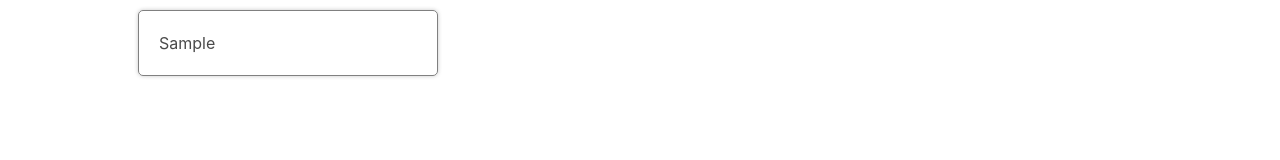
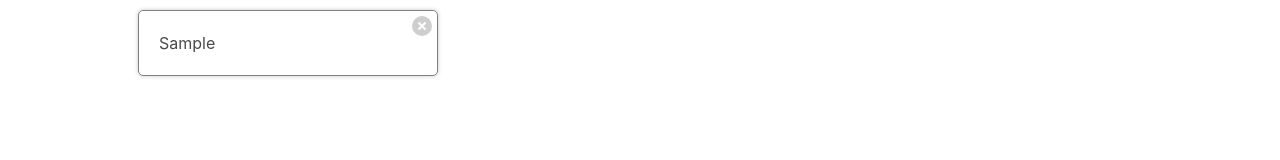
Before and after one commit to LokeshJawale1996/react-concept, a React (Create React App) app in the folder books/: page / in a window 1280 px wide. Both pictures are taken after typing "Sample" into the empty fields and a click on the button "Create!". Shown: the top 160 px of the page. Built offline with nearby package versions, Linux system fonts and the light colour scheme.

Commit message:
deleteBookbyid functionality

```diff
--- a/books/src/App.js
+++ b/books/src/App.js
@@ -4,6 +4,13 @@ import BookCreate from "./components/BookCreate";
 import BookList from './components/BookList'
 function App() {
   const [books, setBooks] = useState([]);
+
+  const deleteBookById = (id) => {
+    const updatedBooks = books.filter((book) => {
+      return book.id !== id;
+    })
+    setBooks(updatedBooks);
+  }
   const createBook = (title) => {
     // books.push({id:123,title:title});
     console.log("Need to add book with:", title);
@@ -15,7 +22,7 @@ function App() {
   return (
     <div className="app">
 
-      <BookList books={books}/>
+      <BookList books={books} onDelete={deleteBookById}/>
       <BookCreate onCreate={createBook} />
     </div>
   );
--- a/books/src/components/BookList.js
+++ b/books/src/components/BookList.js
@@ -1,7 +1,7 @@
  import BookShow from './BookShow'
-function BookList({books}){
+function BookList({books,onDelete}){
     const renderedBooks = books.map((book) => {
-        return <BookShow key={book.id} book={book}/>
+        return <BookShow onDelete={onDelete} key={book.id} book={book}/>
 
     })
     return <div className='book-list'>
--- a/books/src/components/BookShow.js
+++ b/books/src/components/BookShow.js
@@ -1,6 +1,14 @@
-function BookShow({book}){
+function BookShow({book,onDelete}){
+    const handleClick = () => {
+        onDelete(book.id);
+    }
     return <div className="book-show">
         {book.title}
+        <div className="actions">
+            <button className="delete" onClick={handleClick}>
+                Delete
+            </button>
+        </div>
     </div>
 }
 
```
